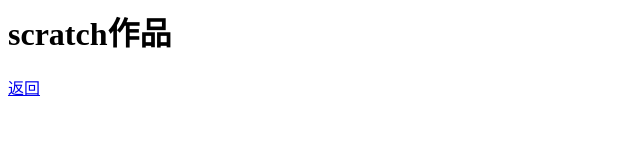
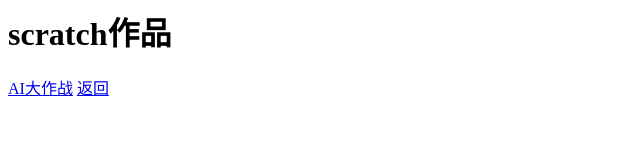
Before and after one commit to manson-sc-py/epcer.github.io, a plain HTML site: page scratch.html in a window 1280 px wide. Shown: the whole page, without its empty margins (0-640 px from the left). Drawn offline with Linux system fonts and the light colour scheme.

Commit message:
Update scratch.html

```diff
--- a/scratch.html
+++ b/scratch.html
@@ -1,6 +1,7 @@
 <html>
   <body>
     <h1>scratch作品</h1>
+    <a href="AI.html">AI大作战</a>
     <a href="index.html">返回</a>
   </body>
 </html>
```
